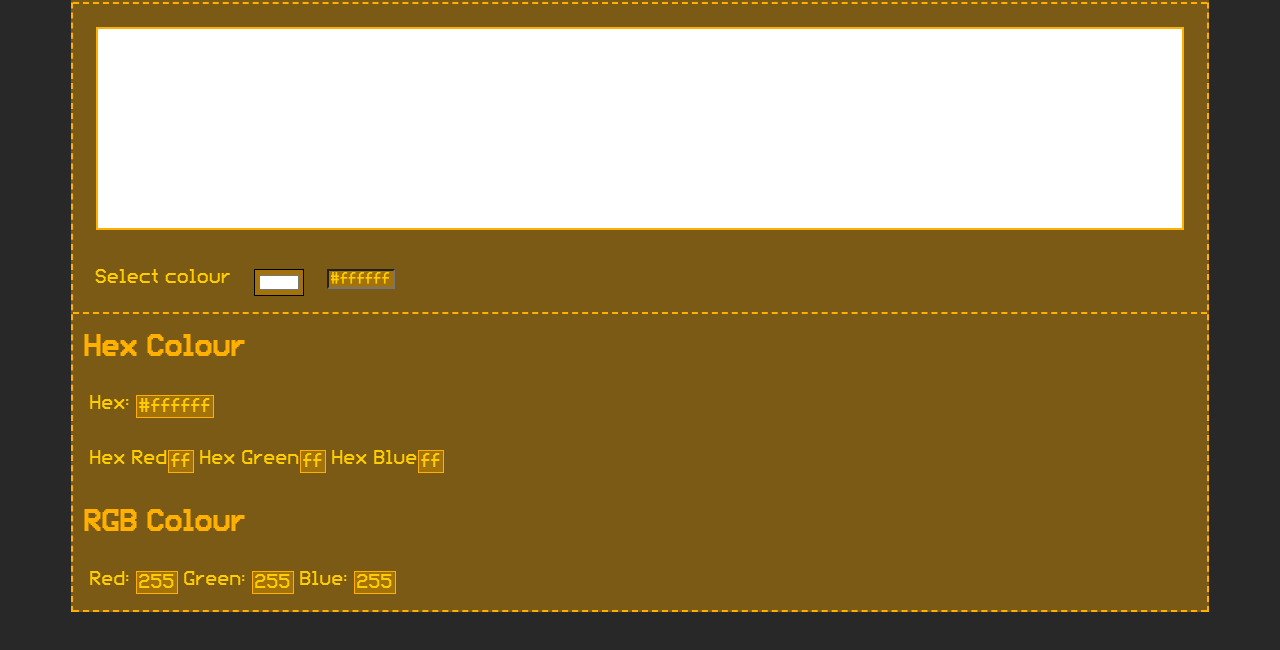
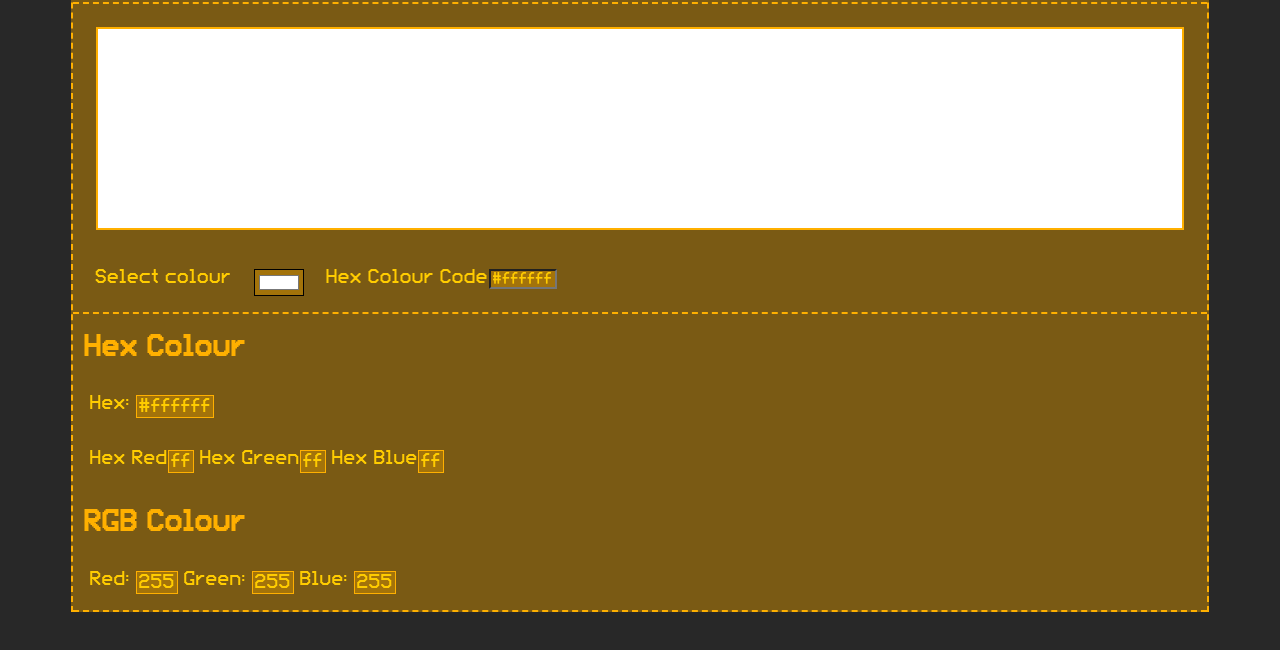
Before and after one commit to lostjarred/WEB-ColourPicker, a plain HTML site: page index.html in a window 1280 px wide. Shown: the part 86-736 px from the top of the page. Drawn offline with Linux system fonts and the light colour scheme.

Commit message:
add label to hex colour input

```diff
--- a/index.html
+++ b/index.html
@@ -106,6 +106,7 @@
                         <p> <input type="color" id="colourpicker" value="#ffffff"> </p>
                     </div>
                     <div class="row" style="padding-right: 1%; ">
+                        <p>Hex Colour Code</p>
                         <p> <input id="colourpickertextbox" value="#ffffff" size="7" maxlength="7"> </p>
                     </div>
                 </div>
```
